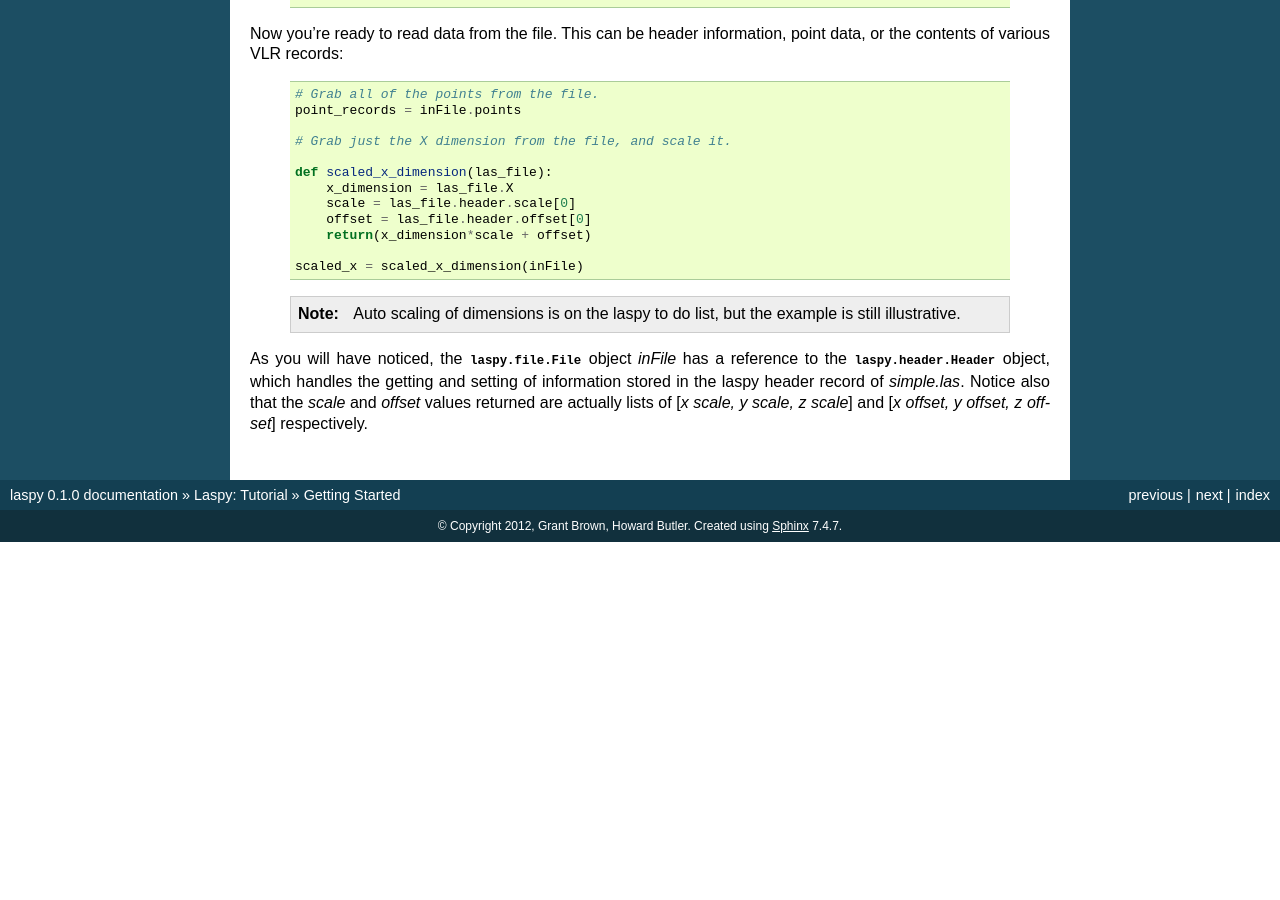
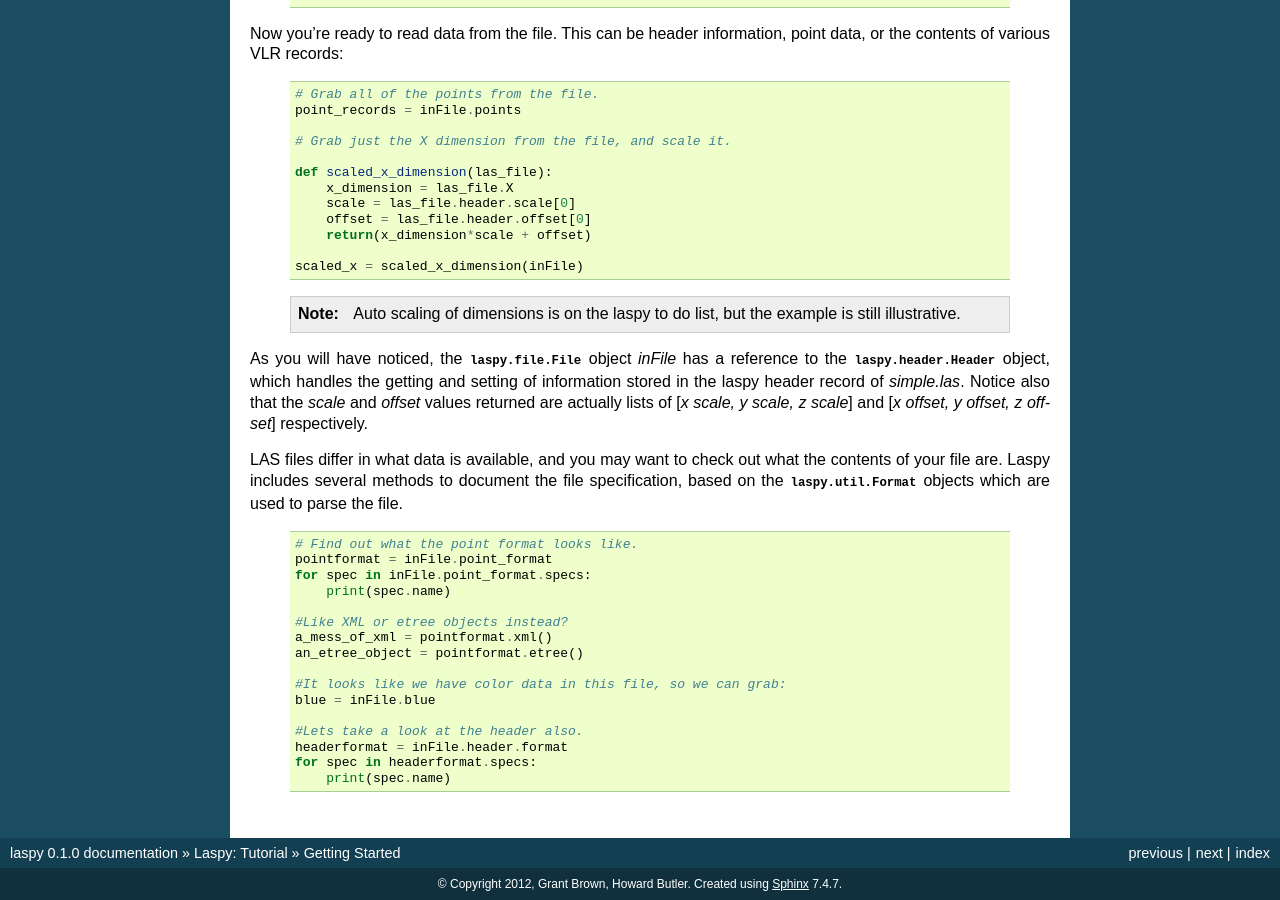
Before and after one commit to laspy/laspy, a Sphinx documentation site: the page built from doc/source/tut_part_1.rst, in a window 1280 px wide and 900 px high, scrolled down 975 px. Built offline with Sphinx 7.4.7, drawn with Linux system fonts in a browser that asks for light colours; formulas are drawn with MathJax 3; before the commit the page ends 1517 px from its top, so only the background shows below that.

Commit message:
More tutorial work, small bugfixes

```diff
--- a/doc/source/tut_part_1.rst
+++ b/doc/source/tut_part_1.rst
@@ -85,3 +85,27 @@ to the :obj:`laspy.header.Header` object, which handles the getting and setting
 of information stored in the laspy header record of *simple.las*. Notice also that
 the *scale* and *offset* values returned are actually lists of [*x scale, y scale, z scale*]
 and [*x offset, y offset, z offset*] respectively.
+
+
+LAS files differ in what data is available, and you may want to check out what the contents
+of your file are. Laspy includes several methods to document the file specification,
+based on the :obj:`laspy.util.Format` objects which are used to parse the file.
+
+    .. code-block:: python
+
+        # Find out what the point format looks like.
+        pointformat = inFile.point_format
+        for spec in inFile.point_format.specs:
+            print(spec.name)
+
+        #Like XML or etree objects instead?
+        a_mess_of_xml = pointformat.xml()
+        an_etree_object = pointformat.etree()
+
+        #It looks like we have color data in this file, so we can grab:
+        blue = inFile.blue
+
+        #Lets take a look at the header also.
+        headerformat = inFile.header.format
+        for spec in headerformat.specs:
+            print(spec.name)
```
Also changed, not shown: 1 other file.
